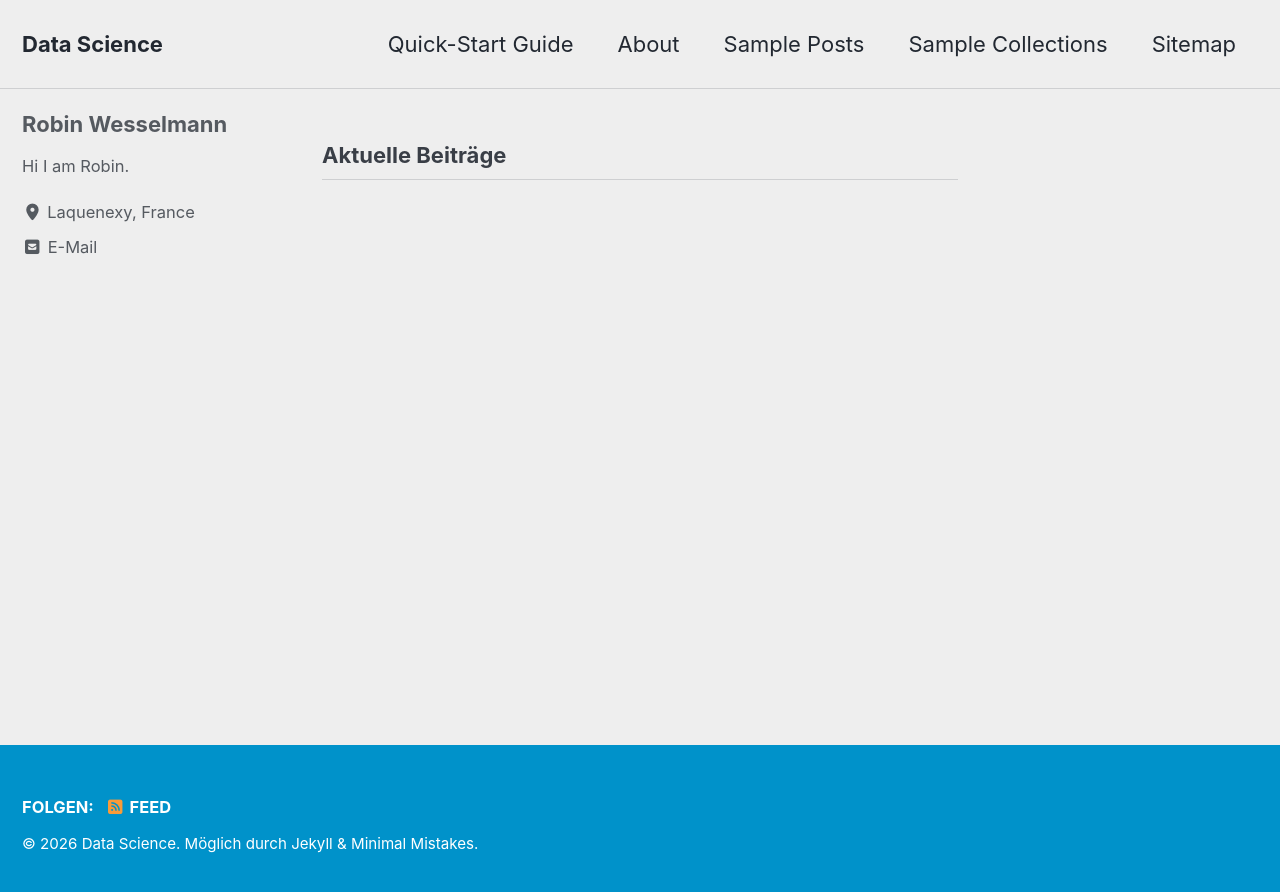
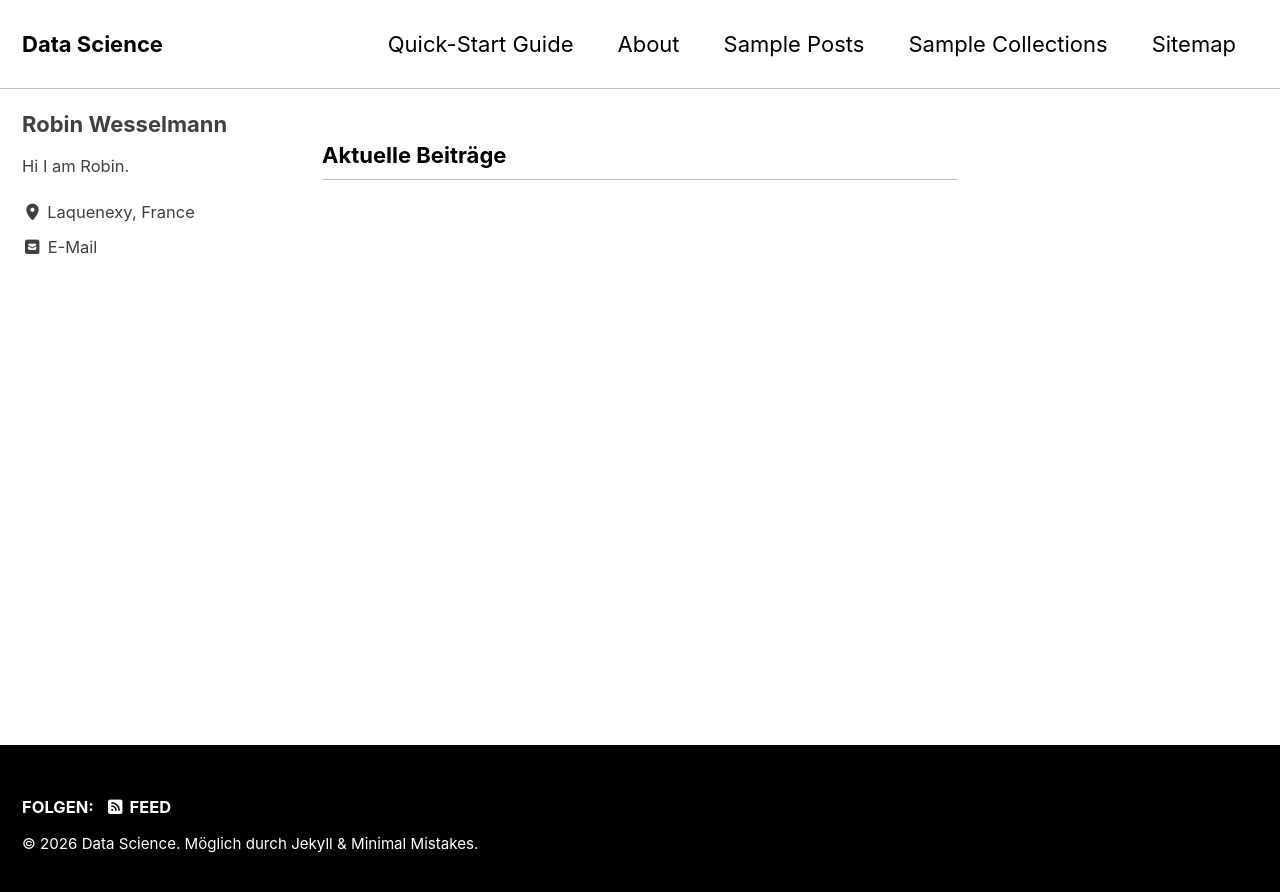
Before and after one commit to RobinWesselmann/robinwesselmann.github.io, a Jekyll site: the page built from index.html, in a window 1280 px wide. Shown: the top 892 px of the page. Built offline with Jekyll 4.4.1, drawn with Linux system fonts in a browser that asks for light colours; cached includes are drawn as plain includes; the list of posts is cut into pages by our own code.

Commit message:
change to contrast theme

```diff
--- a/_config.yml
+++ b/_config.yml
@@ -12,7 +12,7 @@
 
 theme                  : "minimal-mistakes-jekyll"
 # remote_theme           : "mmistakes/minimal-mistakes"
-minimal_mistakes_skin    : "air" # "air", "aqua", "contrast", "dark", "dirt", "neon", "mint", "plum", "sunrise", "catppuccin_latte", "catppuccin_mocha"
+minimal_mistakes_skin    : "contrast" # "air", "aqua", "contrast", "dark", "dirt", "neon", "mint", "plum", "sunrise", "catppuccin_latte", "catppuccin_mocha"
 
 # Site Settings
 locale                   : "de-DE"
```
